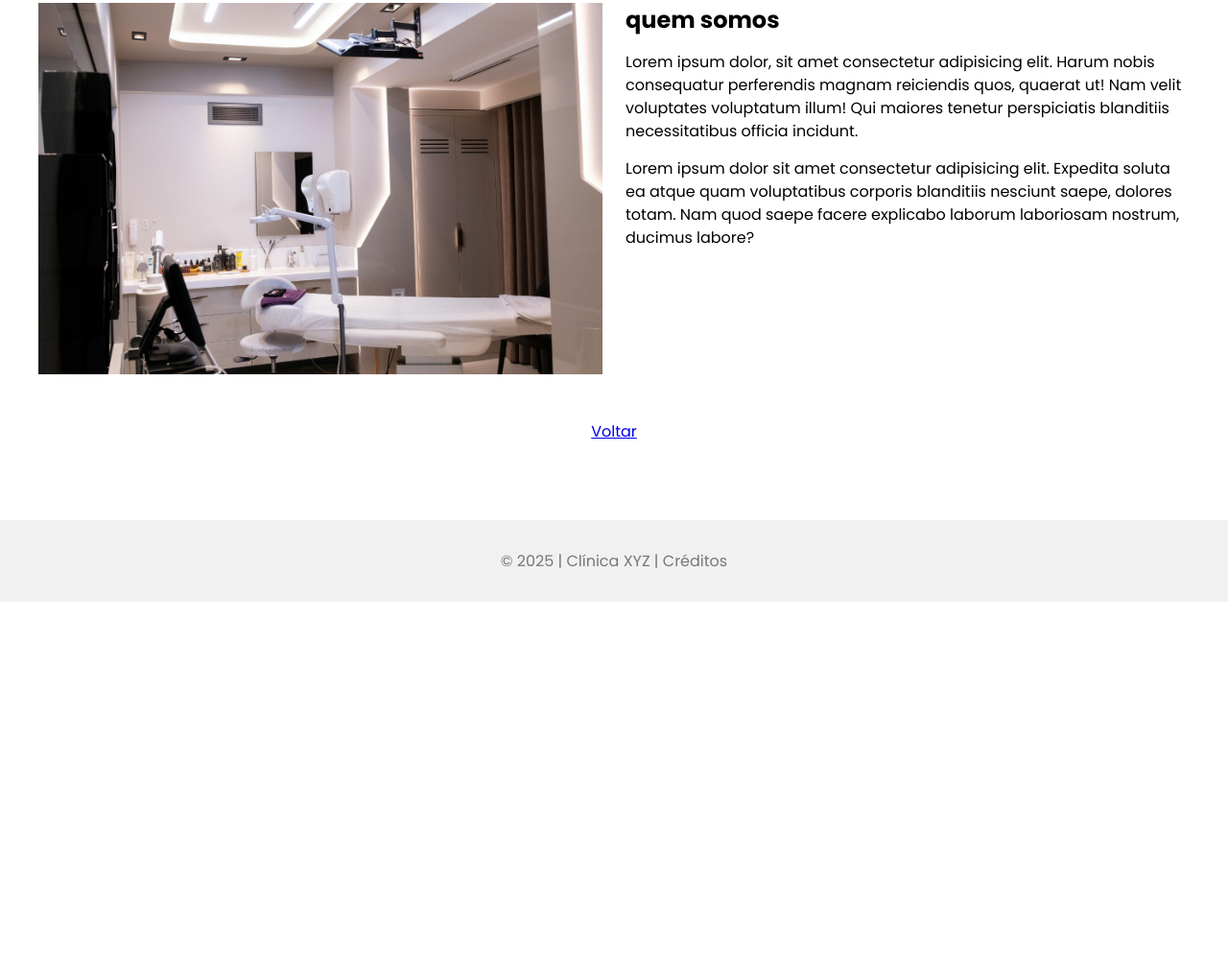
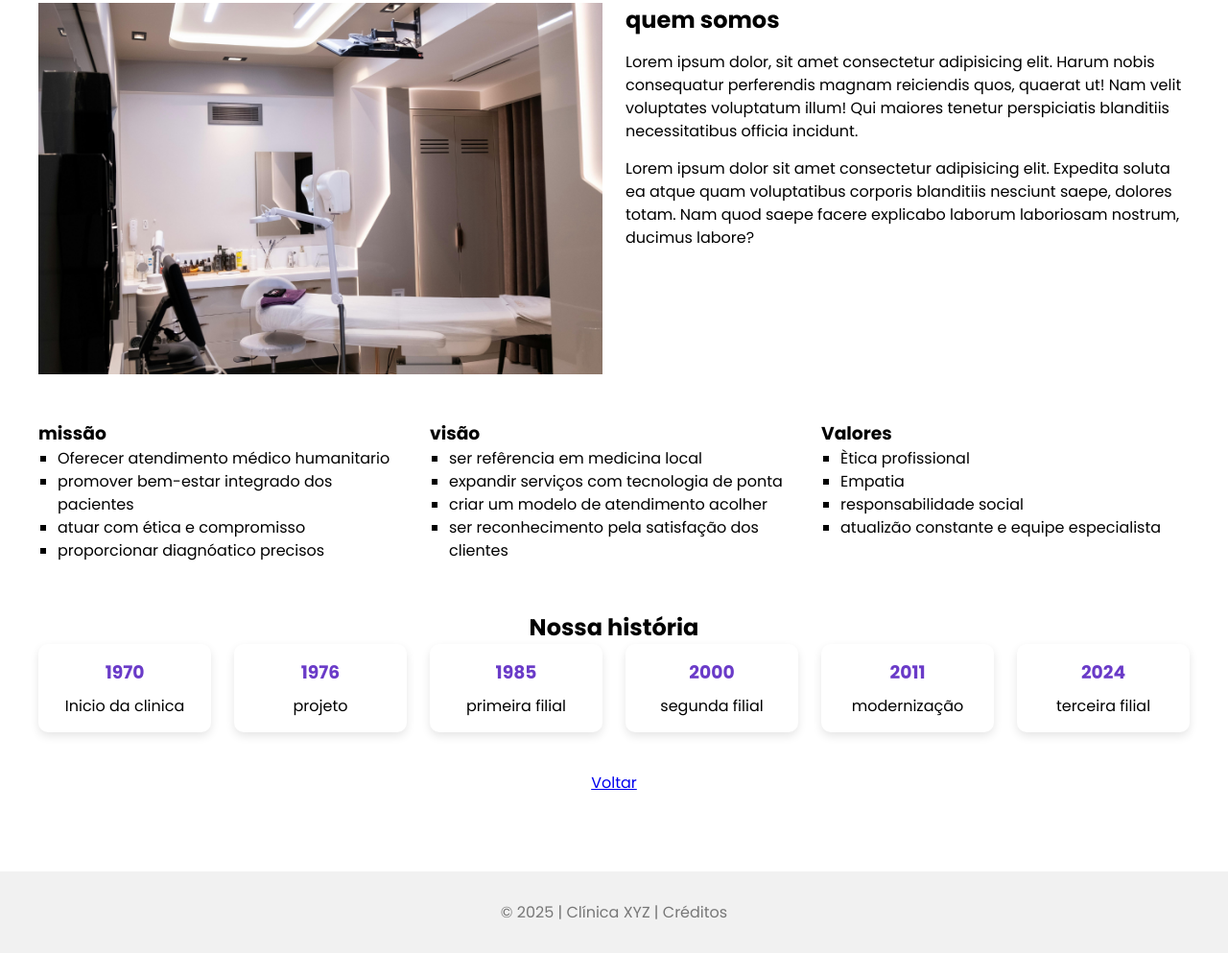
Before and after one commit to Sndxnejsi/frontend1, a plain HTML site: page aulas/clinica.html in a window 1280 px wide. Shown: the part 296-1289 px from the top of the page at 96% size. Before the commit the page ends 923 px from the top, so only its background shows below. Drawn offline with nearby package versions, Linux system fonts and the light colour scheme.

Commit message:
Aula 21/05/2025: aula pratica sobre versionamento de código

```diff
--- a/aulas/clinica.html
+++ b/aulas/clinica.html
@@ -1,13 +1,14 @@
-
 <!DOCTYPE html>
 <html lang="pt-BR">
+
 <head>
     <meta charset="UTF-8">
     <meta name="viewport" content="width=device-width, initial-scale=1.0">
-    <title>Clínica XYZ - sobre a clínica XYZ - história   </title>
+    <title>Clínica XYZ - sobre a clínica XYZ - história </title>
     <meta name="description" content="Clínica com atendimento em várias especialidades médicas na cidade de Limeira">
     <link rel="stylesheet" href="style.css">
 </head>
+
 <body>
     <!-- Esta seção é o cabeçalho -->
     <header>
@@ -29,10 +30,14 @@
                     quem somos
                 </h2>
                 <p>
-                    Lorem ipsum dolor, sit amet consectetur adipisicing elit. Harum nobis consequatur perferendis magnam reiciendis quos, quaerat ut! Nam velit voluptates voluptatum illum! Qui maiores tenetur perspiciatis blanditiis necessitatibus officia incidunt.
+                    Lorem ipsum dolor, sit amet consectetur adipisicing elit. Harum nobis consequatur perferendis magnam
+                    reiciendis quos, quaerat ut! Nam velit voluptates voluptatum illum! Qui maiores tenetur perspiciatis
+                    blanditiis necessitatibus officia incidunt.
                 </p>
                 <p>
-                    Lorem ipsum dolor sit amet consectetur adipisicing elit. Expedita soluta ea atque quam voluptatibus corporis blanditiis nesciunt saepe, dolores totam. Nam quod saepe facere explicabo laborum laboriosam nostrum, ducimus labore?
+                    Lorem ipsum dolor sit amet consectetur adipisicing elit. Expedita soluta ea atque quam voluptatibus
+                    corporis blanditiis nesciunt saepe, dolores totam. Nam quod saepe facere explicabo laborum
+                    laboriosam nostrum, ducimus labore?
                 </p>
             </div>
 
@@ -42,12 +47,71 @@
 
         </section>
 
+        <section class="grid-clinica">
+            <div>
+                <h3>missão</h3>
+                <ul>
+                    <li>Oferecer atendimento médico humanitario</li>
+                    <li>promover bem-estar integrado dos pacientes </li>
+                    <li>atuar com ética e compromisso</li>
+                    <li>proporcionar diagnóatico precisos</li>
+                </ul>
+            </div>
 
 
+            <div>
+                <h3>visão</h3>
+                <ul>
+                    <li>ser refêrencia em medicina local </li>
+                    <li>expandir serviços com tecnologia de ponta</li>
+                    <li>criar um modelo de atendimento acolher </li>
+                    <li>ser reconhecimento pela satisfação dos clientes </li>
+                </ul>
 
+            </div>
 
+            <div>
 
+                <h3>Valores</h3>
+                <ul>
+                    <li>Ètica profissional</li>
+                    <li>Empatia</li>
+                    <li>responsabilidade social </li>
+                    <li>atualizão constante e equipe especialista </li>
+                </ul>
 
+            </div>
+
+        </section>
+
+        <section>
+            <h2>Nossa história</h2>
+            <section class="grid-clinica">
+                <div class="card">
+                    <h3>1970</h3>
+                    <span>Inicio da clinica </span>
+                </div>
+                <div class="card">
+                    <h3>1976</h3>
+                    <span>projeto</span>
+                </div>
+                <div class="card">
+                    <h3>1985</h3>
+                    <span>primeira filial</span>
+                </div>
+                <div class="card">
+                    <h3>2000</h3>
+                    <span>segunda filial</span>
+                </div>
+                <div class="card">
+                    <h3>2011</h3>
+                    <span>modernização </span>
+                </div>
+                <div class="card">
+                    <h3>2024</h3>
+                    <span>terceira filial</span>
+                </div>
+            </section>
 
 
 
@@ -66,4 +130,5 @@
         &copy; 2025 | Clínica XYZ | Créditos
     </footer>
 </body>
+
 </html>
--- a/aulas/style.css
+++ b/aulas/style.css
@@ -36,10 +36,13 @@ footer {
     color: #777;
 
 }
+
 /* formatação do links */
-a.hover{
-text-decoration: underline; /* volta o sublinhado dos links*/
-color: #492291;         /*alterar a cor dos links*/
+a.hover {
+    text-decoration: underline;
+    /* volta o sublinhado dos links*/
+    color: #492291;
+    /*alterar a cor dos links*/
 
 }
 
@@ -60,10 +63,11 @@ section {
     margin-bottom: 40px;
 }
 
-h2{
+h2 {
     text-align: center;
     margin-top: 50px;
 }
+
 /*O Ponto (.) indica que "Destaque " é uma classe e não uma tag*/
 .destaque {
     text-align: center;
@@ -102,9 +106,10 @@ h1 {
         flex-shrink: 1;
         /*permitir  reduzir o tamanho */
     }
-    a{
+
+    a {
         text-decoration: none;
-        color: #000 ;
+        color: #000;
     }
 }
 
@@ -113,7 +118,8 @@ h1 {
     /*0: Deslocamento horizontal. 3px: Vertical. 10px: Desfoque. rgba: cor */
     box-shadow: 0 4px 10px rgba(0, 0, 0, 0.1);
     padding-bottom: 15px;
-    border-radius: 10px;                /*Cantos arredondados*/
+    border-radius: 10px;
+    /*Cantos arredondados*/
     text-align: center;
 
     img {
@@ -158,51 +164,102 @@ h1 {
     }
 
     a:nth-child(1) {
-        background-color: #3b5998; /*  cor para o facebook */
+        background-color: #3b5998;
+        /*  cor para o facebook */
     }
+
     a:nth-child(2) {
-        background-color: #ff0000; /*  cor para o youtube  */
+        background-color: #ff0000;
+        /*  cor para o youtube  */
     }
+
     a:nth-child(3) {
-        background:linear-gradient(45deg, #405de6,#5851db,#833ab4,#c13584,#e1306c,#fd1d1d) ; /*  cor para o instagram */
+        background: linear-gradient(45deg, #405de6, #5851db, #833ab4, #c13584, #e1306c, #fd1d1d);
+        /*  cor para o instagram */
     }
+
     a:nth-child(4) {
-        background-color: #25d366; /*  cor para o whatsApp */
+        background-color: #25d366;
+        /*  cor para o whatsApp */
     }
 
     a:nth-child(5) {
-    background-color: #000; /*  cor para o tiktok */
+        background-color: #000;
+        /*  cor para o tiktok */
     }
 }
 
 
-.voltar{ /*link voltar do radape das paginas */
+.voltar {
+    /*link voltar do radape das paginas */
     text-align: center;
     margin-top: 20px;
 }
 
 
 /* formatação do grid de clinica */
-.grid-clinica{
-    display: flex;                   /*opeção por layout  em grid (grande) . o padrão para o display block */
-    justify-content: space-between;   /* alinhar pelas margens extrenas (direta e esquerda)*/
-    gap:1.5rem;
-    div{
-        flex-grow: 1;                /*permite expandir a largura*/
-        flex-shrink: 1;            /*permite reduzir a largura */
-        flex-basis: 300px;        /*tamanho inicial*/
+.grid-clinica {
+    display: flex;
+    /*opeção por layout  em grid (grande) . o padrão para o display block */
+    justify-content: space-between;
+    /* alinhar pelas margens extrenas (direta e esquerda)*/
+    gap: 1.5rem;
+
+    div {
+        flex-grow: 1;
+        /*permite expandir a largura*/
+        flex-shrink: 1;
+        /*permite reduzir a largura */
+        flex-basis: 300px;
+        /*tamanho inicial*/
     }
-    img{
-        width:100%;              /* imagem responsiva */
+
+    img {
+        width: 100%;
+        /* imagem responsiva */
     }
-    h2{
+
+    h2 {
         text-align: start;
         margin-bottom: 15px;
-        margin-top: 0;
+        margin-top: 0px;
     }
-    p{
-        line-height:150%;
+
+    p {
+        line-height: 150%;
         margin-bottom: 15px;
 
     }
+
+
+    ul,
+    ol {
+        padding-left: 20px;
+        list-style: square;
+
+        li {
+            line-height: 150%;
         }
+
+    }
+
+
+}
+
+.grid-especialidades {
+    display: flex;
+    flex-wrap: wrap;
+    gap: 25px;
+
+    * {
+        flex-basis: 350px;
+        flex-grow: 1;
+        flex-shrink: 1;
+    }
+
+    a {
+        text-decoration: none;
+        /*tirar o sublihando */
+        color: #000;
+    }
+}
```
Also changed, not shown: aulas/agendamento.html (+5 -3 lines), aulas/contato.html (+5 -3 lines), aulas/convenios.html (+5 -3 lines), aulas/especialidades.html (+86 -4 lines), aulas/fotos.html (+5 -3 lines), aulas/index.html (+6 -2 lines), aulas/servicos.html (+5 -3 lines), aulas/imagens2/cardiologia.png (added), aulas/imagens2/clinica geral.png (added), aulas/imagens2/dermatologia.png (added), aulas/imagens2/neurologia.png (added), aulas/imagens2/ortopedista.png (added), 1 other file. Lines whose indentation alone changed are shown as unchanged.
